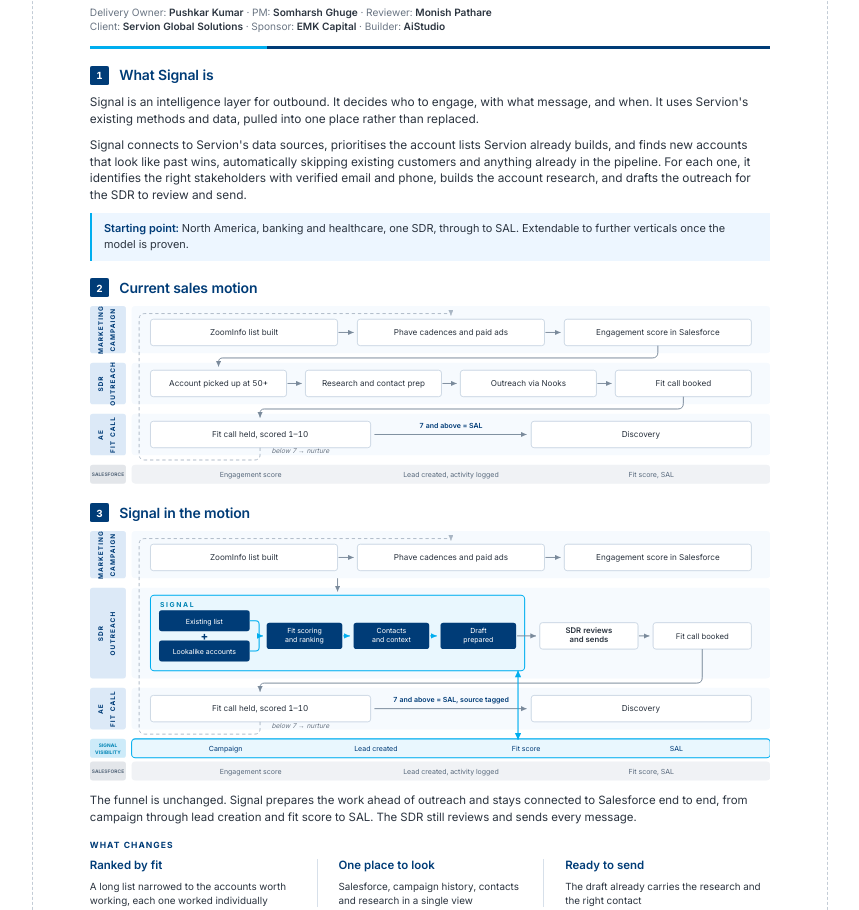
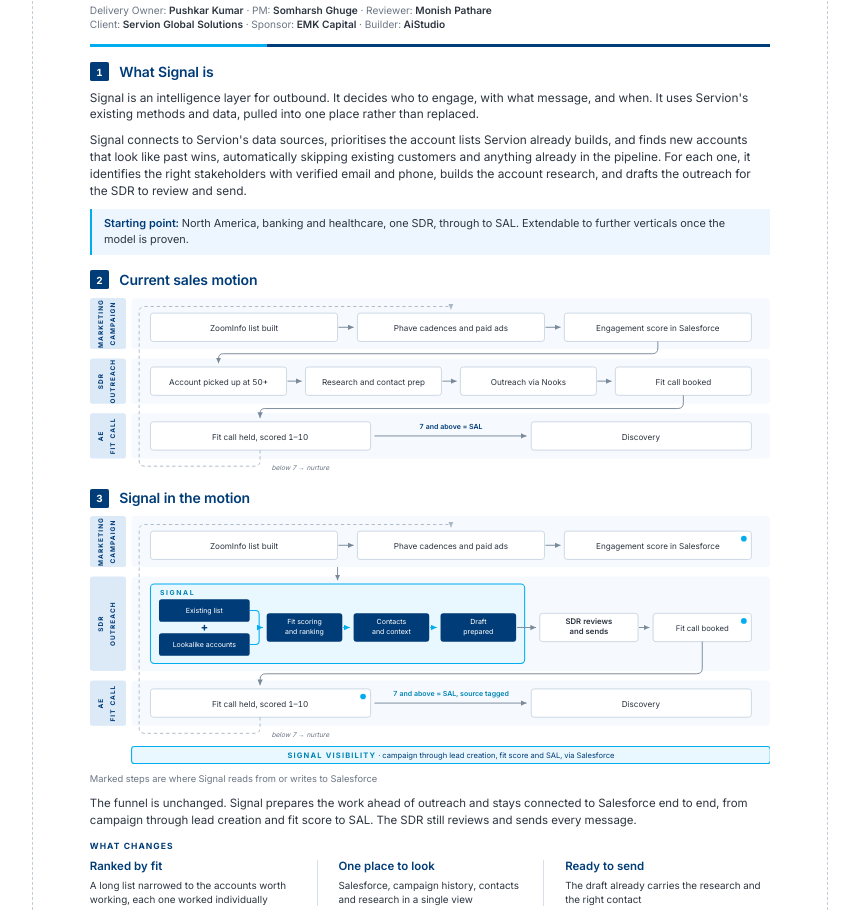
Before and after one commit to pushkar-aistudio/servion-signal, a plain HTML site: page index.html in a window 1280 px wide. Shown: the part 136-1046 px from the top of the page, without its empty margins (210-1069 px from the left). Drawn offline with Linux system fonts and the light colour scheme.

Commit message:
Replace duplicated strips with marked touchpoints and one visibility rail
Co-Authored-By: Claude Opus 5 <noreply@anthropic.com>

```diff
--- a/index.html
+++ b/index.html
@@ -16,7 +16,7 @@ body{font-family:"Inter","Helvetica Neue",Helvetica,Arial,sans-serif;font-size:8
 .foot{margin-top:auto;padding-top:5mm;border-top:0.5pt solid var(--line);font-size:6.6pt;letter-spacing:.03em;color:var(--grey);display:flex;justify-content:space-between;}
 
 /* header */
-.brandbar{display:flex;align-items:center;justify-content:space-between;margin-bottom:3mm;}
+.brandbar{display:flex;align-items:center;justify-content:space-between;margin-bottom:2.5mm;}
 .bl{display:flex;align-items:center;gap:2.4mm;}
 .bl img{height:7mm;width:auto;display:block;}
 .bl .wm{font-size:11.5pt;font-weight:700;letter-spacing:-.025em;color:#141414;}
@@ -28,13 +28,13 @@ h1{font-size:16pt;font-weight:700;letter-spacing:-.018em;color:var(--navy);line-
 .rule::after{content:"";position:absolute;left:0;top:0;height:2pt;width:26%;background:var(--cyan);}
 
 /* sections */
-section{margin-top:4.4mm;}
-h2{font-size:10.5pt;font-weight:600;color:var(--navy);letter-spacing:-.012em;display:flex;align-items:center;gap:2.8mm;margin-bottom:2.2mm;}
+section{margin-top:3.9mm;}
+h2{font-size:10.5pt;font-weight:600;color:var(--navy);letter-spacing:-.012em;display:flex;align-items:center;gap:2.8mm;margin-bottom:2mm;}
 h2 .num{width:5mm;height:5mm;border-radius:1.4pt;background:var(--navy);color:#fff;font-size:7.4pt;font-weight:700;display:flex;align-items:center;justify-content:center;flex:0 0 auto;}
 p{margin-bottom:2.4mm;}
 p:last-child{margin-bottom:0;}
 .lede{font-size:8.9pt;line-height:1.42;}
-.boundary{margin-top:2.1mm;padding:2.1mm 3.2mm;background:var(--wash);border-left:2pt solid var(--cyan);font-size:8.2pt;}
+.boundary{margin-top:1.8mm;padding:1.9mm 3.2mm;background:var(--wash);border-left:2pt solid var(--cyan);font-size:8.2pt;}
 .boundary b{color:var(--navy);font-weight:600;}
 figure{margin:0;}figure svg{display:block;width:100%;height:auto;}
 
@@ -61,14 +61,15 @@ li::before{content:"";position:absolute;left:0;top:1.5mm;width:1.5mm;height:1.5m
 .wide .card-h{background:#E4F4FC;border-bottom-color:#C6E7F6;}
 .wide .card-h .n{background:var(--cyan);}
 .cols{display:grid;grid-template-columns:repeat(3,1fr);gap:6.5mm;}
-.changes{margin-top:3.6mm;}
+.changes{margin-top:3mm;}
 .changes .lbl{margin-bottom:2mm;}
 .ch-cols{display:grid;grid-template-columns:repeat(3,1fr);}
 .ch-cols>div{padding:0 5.5mm;border-left:0.6pt solid var(--line);}
 .ch-cols>div:first-child{padding-left:0;border-left:none;}
 .ch-cols>div:last-child{padding-right:0;}
-.ch-h{font-size:8.6pt;font-weight:600;color:var(--navy);margin-bottom:1.5mm;line-height:1.2;}
+.ch-h{font-size:8.6pt;font-weight:600;color:var(--navy);margin-bottom:1.2mm;line-height:1.2;}
 .ch-p{font-size:7.4pt;color:var(--ink);line-height:1.42;}
+.legend{font-size:7pt;color:var(--grey);margin-top:1.2mm;}
 .viability{margin-top:3.4mm;font-size:7.6pt;color:var(--grey);}
 .viability b{color:var(--navy);font-weight:600;}
 
@@ -139,133 +140,128 @@ td.k{font-weight:600;color:var(--navy);}
     <div class="boundary"><b>Starting point:</b> North America, banking and healthcare, one SDR, through to SAL. Extendable to further verticals once the model is proven.</div>
   </section>
 
-  <section><h2><span class="num">2</span>Current sales motion</h2><figure><svg viewBox="0 0 720 190" xmlns="http://www.w3.org/2000/svg" role="img" aria-label="Current sales motion across marketing campaign, SDR outreach and AE fit call stages, with what Salesforce holds at each stage">
+  <section><h2><span class="num">2</span>Current sales motion</h2><figure><svg viewBox="0 0 720 186" xmlns="http://www.w3.org/2000/svg" role="img" aria-label="Current sales motion across marketing campaign, SDR outreach and AE fit call stages">
         <defs><marker id="m1" markerWidth="7.5" markerHeight="7.5" refX="6" refY="2.8" orient="auto">
             <path d="M0,0 L6,2.8 L0,5.6 z" fill="#7A8A9B"/>
           </marker><marker id="m1d" markerWidth="7.5" markerHeight="7.5" refX="6" refY="2.8" orient="auto">
             <path d="M0,0 L6,2.8 L0,5.6 z" fill="#A9B6C4"/>
           </marker></defs>
         <g font-family="Inter, Helvetica, Arial, sans-serif">
-          <rect x="44" y="0" width="676" height="50" rx="4" fill="#F6FAFE"/><rect x="44" y="60" width="676" height="44" rx="4" fill="#F6FAFE"/><rect x="44" y="114" width="676" height="44" rx="4" fill="#F6FAFE"/>
-          <rect x="44" y="168" width="676" height="20" rx="4" fill="#F0F2F5"/>
+          <rect x="44" y="0" width="676" height="54" rx="4" fill="#F6FAFE"/><rect x="44" y="64" width="676" height="48" rx="4" fill="#F6FAFE"/><rect x="44" y="122" width="676" height="48" rx="4" fill="#F6FAFE"/>
           <g fill="#003C77" font-size="6.8" font-weight="700" letter-spacing="1.15" text-anchor="middle">
-          <rect x="0" y="0" width="38" height="50" rx="3" fill="#DCE9F7"/>
-          <text x="14" y="25" transform="rotate(-90 14 25)">MARKETING</text><text x="26" y="25" transform="rotate(-90 26 25)">CAMPAIGN</text>
-          <rect x="0" y="60" width="38" height="44" rx="3" fill="#DCE9F7"/>
-          <text x="14" y="82" transform="rotate(-90 14 82)">SDR</text><text x="26" y="82" transform="rotate(-90 26 82)">OUTREACH</text>
-          <rect x="0" y="114" width="38" height="44" rx="3" fill="#DCE9F7"/>
-          <text x="14" y="136" transform="rotate(-90 14 136)">AE</text><text x="26" y="136" transform="rotate(-90 26 136)">FIT CALL</text>
+          <rect x="0" y="0" width="38" height="54" rx="3" fill="#DCE9F7"/>
+          <text x="14" y="27" transform="rotate(-90 14 27)">MARKETING</text><text x="26" y="27" transform="rotate(-90 26 27)">CAMPAIGN</text>
+          <rect x="0" y="64" width="38" height="48" rx="3" fill="#DCE9F7"/>
+          <text x="14" y="88" transform="rotate(-90 14 88)">SDR</text><text x="26" y="88" transform="rotate(-90 26 88)">OUTREACH</text>
+          <rect x="0" y="122" width="38" height="48" rx="3" fill="#DCE9F7"/>
+          <text x="14" y="146" transform="rotate(-90 14 146)">AE</text><text x="26" y="146" transform="rotate(-90 26 146)">FIT CALL</text>
           </g>
-          <rect x="0" y="168" width="38" height="20" rx="3" fill="#E3E6EA"/><text x="19" y="180" font-size="5.1" font-weight="700" letter-spacing="0.1" fill="#5A6B7E" text-anchor="middle">SALESFORCE</text>
-          <text x="170" y="180.7" font-size="7.4" fill="#5A6B7E" text-anchor="middle">Engagement score</text><text x="382" y="180.7" font-size="7.4" fill="#5A6B7E" text-anchor="middle">Lead created, activity logged</text><text x="594" y="180.7" font-size="7.4" fill="#5A6B7E" text-anchor="middle">Fit score, SAL</text>
           <g fill="#FFFFFF" stroke="#C6D3E1" stroke-width="0.9">
-            <rect x="64" y="14" width="198" height="28" rx="3"/><rect x="283" y="14" width="198" height="28" rx="3"/><rect x="502" y="14" width="198" height="28" rx="3"/>
-            <rect x="64" y="68" width="144" height="28" rx="3"/><rect x="228" y="68" width="144" height="28" rx="3"/><rect x="392" y="68" width="144" height="28" rx="3"/><rect x="556" y="68" width="144" height="28" rx="3"/>
-            <rect x="64" y="122" width="233" height="28" rx="3"/><rect x="467" y="122" width="233" height="28" rx="3"/>
+            <rect x="64" y="16" width="198" height="30" rx="3"/><rect x="283" y="16" width="198" height="30" rx="3"/><rect x="502" y="16" width="198" height="30" rx="3"/>
+            <rect x="64" y="73" width="144" height="30" rx="3"/><rect x="228" y="73" width="144" height="30" rx="3"/><rect x="392" y="73" width="144" height="30" rx="3"/><rect x="556" y="73" width="144" height="30" rx="3"/>
+            <rect x="64" y="131" width="233" height="30" rx="3"/><rect x="467" y="131" width="233" height="30" rx="3"/>
           </g>
           <g fill="#2C3540" font-size="8.6" text-anchor="middle">
-            <text x="163" y="31">ZoomInfo list built</text><text x="382" y="31">Phave cadences and paid ads</text><text x="601" y="31">Engagement score in Salesforce</text>
-            <text x="136" y="85">Account picked up at 50+</text><text x="300" y="85">Research and contact prep</text><text x="464" y="85">Outreach via Nooks</text><text x="628" y="85">Fit call booked</text>
-            <text x="180" y="139">Fit call held, scored 1&#8211;10</text><text x="583" y="139">Discovery</text>
+            <text x="163" y="35">ZoomInfo list built</text><text x="382" y="35">Phave cadences and paid ads</text><text x="601" y="35">Engagement score in Salesforce</text>
+            <text x="136" y="92">Account picked up at 50+</text><text x="300" y="92">Research and contact prep</text><text x="464" y="92">Outreach via Nooks</text><text x="628" y="92">Fit call booked</text>
+            <text x="180" y="150">Fit call held, scored 1&#8211;10</text><text x="583" y="150">Discovery</text>
           </g>
           <g stroke="#7A8A9B" stroke-width="1" fill="none" marker-end="url(#m1)">
-            <path d="M263,28 L279,28"/><path d="M482,28 L498,28"/>
-            <path d="M209,82 L224,82"/><path d="M373,82 L388,82"/><path d="M537,82 L552,82"/>
-            <path d="M301,136 L462,136"/>
-            <path d="M601,42 L601,49 Q601,55 595,55 L140.5,55 Q136,55 136,59.5 L136,64"/>
-            <path d="M628,96 L628,103 Q628,109 622,109 L184.5,109 Q180,109 180,113.5 L180,118"/>
+            <path d="M263,31 L279,31"/><path d="M482,31 L498,31"/>
+            <path d="M209,88 L224,88"/><path d="M373,88 L388,88"/><path d="M537,88 L552,88"/>
+            <path d="M301,146 L462,146"/>
+            <path d="M601,46 L601,53 Q601,59 595,59 L141,59 Q136,59 136,64 L136,69"/>
+            <path d="M628,103 L628,111 Q628,117 622,117 L185,117 Q180,117 180,122 L180,127"/>
           </g>
-          <text x="382" y="129" font-size="7.4" font-weight="600" fill="#003C77" text-anchor="middle">7 and above = SAL</text>
+          <text x="382" y="139" font-size="7.4" font-weight="600" fill="#003C77" text-anchor="middle">7 and above = SAL</text>
           <g stroke="#A9B6C4" stroke-width="0.95" stroke-dasharray="3.5 3" fill="none" marker-end="url(#m1d)">
-            <path d="M180,150 L180,157 Q180,163 174,163 L58,163 Q52,163 52,157 L52,14 Q52,8 58,8 L381,8 Q382,8 382,9 L382,10"/>
+            <path d="M180,161 L180,172 Q180,178 174,178 L58,178 Q52,178 52,172 L52,15 Q52,9 58,9 L380.5,9 Q382,9 382,10.5 L382,12"/>
           </g>
-          <text x="192" y="156" font-size="7" fill="#6B7684" font-style="italic">below 7 &#8594; nurture</text>
+          <text x="192" y="182" font-size="7" fill="#6B7684" font-style="italic">below 7 &#8594; nurture</text>
         </g>
       </svg></figure></section>
 
-  <section><h2><span class="num">3</span>Signal in the motion</h2><figure><svg viewBox="0 0 720 266" xmlns="http://www.w3.org/2000/svg" role="img" aria-label="Sales motion with Signal preparing work inside the SDR stage, a Signal visibility rail and a Salesforce strip spanning the whole funnel">
+  <section><h2><span class="num">3</span>Signal in the motion</h2><figure><svg viewBox="0 0 720 266" xmlns="http://www.w3.org/2000/svg" role="img" aria-label="Sales motion with Signal in the SDR stage, marked touchpoints where Signal reads from or writes to Salesforce">
         <defs><marker id="m2" markerWidth="7.5" markerHeight="7.5" refX="6" refY="2.8" orient="auto">
             <path d="M0,0 L6,2.8 L0,5.6 z" fill="#7A8A9B"/>
           </marker><marker id="m2c" markerWidth="7.5" markerHeight="7.5" refX="6" refY="2.8" orient="auto">
             <path d="M0,0 L6,2.8 L0,5.6 z" fill="#00AEEF"/>
           </marker><marker id="m2d" markerWidth="7.5" markerHeight="7.5" refX="6" refY="2.8" orient="auto">
             <path d="M0,0 L6,2.8 L0,5.6 z" fill="#A9B6C4"/>
-          </marker>
-          <marker id="m2s" markerWidth="7.5" markerHeight="7.5" refX="0.4" refY="2.8" orient="auto">
-            <path d="M6,0 L0,2.8 L6,5.6 z" fill="#00AEEF"/>
-          </marker>
-        </defs>
+          </marker></defs>
         <g font-family="Inter, Helvetica, Arial, sans-serif">
-          <rect x="44" y="0" width="676" height="50" rx="4" fill="#F6FAFE"/><rect x="44" y="60" width="676" height="96" rx="4" fill="#F6FAFE"/><rect x="44" y="166" width="676" height="44" rx="4" fill="#F6FAFE"/>
-          <rect x="44" y="220" width="676" height="20" rx="4" fill="#E9F7FE" stroke="#00AEEF" stroke-width="1.1"/>
-          <rect x="44" y="244" width="676" height="20" rx="4" fill="#F0F2F5"/>
+          <rect x="44" y="0" width="676" height="54" rx="4" fill="#F6FAFE"/><rect x="44" y="64" width="676" height="100" rx="4" fill="#F6FAFE"/><rect x="44" y="174" width="676" height="48" rx="4" fill="#F6FAFE"/>
           <g fill="#003C77" font-size="6.8" font-weight="700" letter-spacing="1.15" text-anchor="middle">
-          <rect x="0" y="0" width="38" height="50" rx="3" fill="#DCE9F7"/>
-          <text x="14" y="25" transform="rotate(-90 14 25)">MARKETING</text><text x="26" y="25" transform="rotate(-90 26 25)">CAMPAIGN</text>
-          <rect x="0" y="60" width="38" height="96" rx="3" fill="#DCE9F7"/>
-          <text x="14" y="108" transform="rotate(-90 14 108)">SDR</text><text x="26" y="108" transform="rotate(-90 26 108)">OUTREACH</text>
-          <rect x="0" y="166" width="38" height="44" rx="3" fill="#DCE9F7"/>
-          <text x="14" y="188" transform="rotate(-90 14 188)">AE</text><text x="26" y="188" transform="rotate(-90 26 188)">FIT CALL</text>
+          <rect x="0" y="0" width="38" height="54" rx="3" fill="#DCE9F7"/>
+          <text x="14" y="27" transform="rotate(-90 14 27)">MARKETING</text><text x="26" y="27" transform="rotate(-90 26 27)">CAMPAIGN</text>
+          <rect x="0" y="64" width="38" height="100" rx="3" fill="#DCE9F7"/>
+          <text x="14" y="114" transform="rotate(-90 14 114)">SDR</text><text x="26" y="114" transform="rotate(-90 26 114)">OUTREACH</text>
+          <rect x="0" y="174" width="38" height="48" rx="3" fill="#DCE9F7"/>
+          <text x="14" y="198" transform="rotate(-90 14 198)">AE</text><text x="26" y="198" transform="rotate(-90 26 198)">FIT CALL</text>
           </g>
-          <rect x="0" y="220" width="38" height="20" rx="3" fill="#CDEBF9"/><text x="19" y="228.5" font-size="5.1" font-weight="700" letter-spacing="0.1" fill="#0084B4" text-anchor="middle">SIGNAL</text><text x="19" y="235.5" font-size="5.1" font-weight="700" letter-spacing="0.1" fill="#0084B4" text-anchor="middle">VISIBILITY</text>
-          <text x="143.5" y="232.7" font-size="7.4" fill="#003C77" text-anchor="middle">Campaign</text><text x="302.5" y="232.7" font-size="7.4" fill="#003C77" text-anchor="middle">Lead created</text><text x="461.5" y="232.7" font-size="7.4" fill="#003C77" text-anchor="middle">Fit score</text><text x="620.5" y="232.7" font-size="7.4" fill="#003C77" text-anchor="middle">SAL</text>
-          <rect x="0" y="244" width="38" height="20" rx="3" fill="#E3E6EA"/><text x="19" y="256" font-size="5.1" font-weight="700" letter-spacing="0.1" fill="#5A6B7E" text-anchor="middle">SALESFORCE</text>
-          <text x="170" y="256.7" font-size="7.4" fill="#5A6B7E" text-anchor="middle">Engagement score</text><text x="382" y="256.7" font-size="7.4" fill="#5A6B7E" text-anchor="middle">Lead created, activity logged</text><text x="594" y="256.7" font-size="7.4" fill="#5A6B7E" text-anchor="middle">Fit score, SAL</text>
           <g fill="#FFFFFF" stroke="#C6D3E1" stroke-width="0.9">
-            <rect x="64" y="14" width="198" height="28" rx="3"/><rect x="283" y="14" width="198" height="28" rx="3"/><rect x="502" y="14" width="198" height="28" rx="3"/>
+            <rect x="64" y="16" width="198" height="30" rx="3"/><rect x="283" y="16" width="198" height="30" rx="3"/><rect x="502" y="16" width="198" height="30" rx="3"/>
           </g>
           <g fill="#2C3540" font-size="8.6" text-anchor="middle">
-            <text x="163" y="31">ZoomInfo list built</text><text x="382" y="31">Phave cadences and paid ads</text><text x="601" y="31">Engagement score in Salesforce</text>
+            <text x="163" y="35">ZoomInfo list built</text><text x="382" y="35">Phave cadences and paid ads</text><text x="601" y="35">Engagement score in Salesforce</text>
           </g>
 
-          <rect x="64" y="68" width="396" height="80" rx="4" fill="#E9F7FE" stroke="#00AEEF" stroke-width="1.1"/>
-          <text x="74" y="80" font-size="7.2" font-weight="700" letter-spacing="1.7" fill="#0084B4">SIGNAL</text>
+          <rect x="64" y="72" width="396" height="84" rx="4" fill="#E9F7FE" stroke="#00AEEF" stroke-width="1.1"/>
+          <text x="74" y="84" font-size="7.2" font-weight="700" letter-spacing="1.7" fill="#0084B4">SIGNAL</text>
           <g fill="#003C77">
-            <rect x="73" y="84" width="96" height="22" rx="3"/><rect x="73" y="116" width="96" height="22" rx="3"/>
-            <rect x="187" y="97" width="80" height="28" rx="3"/><rect x="279" y="97" width="80" height="28" rx="3"/><rect x="371" y="97" width="80" height="28" rx="3"/>
+            <rect x="73" y="88" width="96" height="24" rx="3"/><rect x="73" y="124" width="96" height="24" rx="3"/>
+            <rect x="187" y="103" width="80" height="30" rx="3"/><rect x="279" y="103" width="80" height="30" rx="3"/><rect x="371" y="103" width="80" height="30" rx="3"/>
           </g>
           <g fill="#FFFFFF" font-size="7.4" text-anchor="middle">
-            <text x="121" y="98">Existing list</text><text x="121" y="130">Lookalike accounts</text>
-            <text x="227" y="107.5">Fit scoring</text><text x="227" y="117">and ranking</text>
-            <text x="319" y="107.5">Contacts</text><text x="319" y="117">and context</text>
-            <text x="411" y="107.5">Draft</text><text x="411" y="117">prepared</text>
+            <text x="121" y="103">Existing list</text><text x="121" y="139">Lookalike accounts</text>
+            <text x="227" y="114.5">Fit scoring</text><text x="227" y="125">and ranking</text>
+            <text x="319" y="114.5">Contacts</text><text x="319" y="125">and context</text>
+            <text x="411" y="114.5">Draft</text><text x="411" y="125">prepared</text>
           </g>
-          <text x="121" y="115" font-size="12" font-weight="700" fill="#003C77" text-anchor="middle">+</text>
-          <path d="M169,95 L175,95 Q179,95 179,99 L179,123 Q179,127 175,127 L169,127" stroke="#00AEEF" stroke-width="1.1" fill="none"/>
+          <text x="121" y="122" font-size="12" font-weight="700" fill="#003C77" text-anchor="middle">+</text>
+          <path d="M169,100 L175,100 Q179,100 179,104 L179,132 Q179,136 175,136 L169,136" stroke="#00AEEF" stroke-width="1.1" fill="none"/>
           <g stroke="#00AEEF" stroke-width="1.1" fill="none" marker-end="url(#m2c)">
-            <path d="M179,111 L183,111"/><path d="M268,111 L275,111"/><path d="M360,111 L367,111"/>
+            <path d="M179,118 L183,118"/><path d="M268,118 L275,118"/><path d="M360,118 L367,118"/>
           </g>
 
           <g fill="#FFFFFF" stroke="#C6D3E1" stroke-width="0.9">
-            <rect x="476" y="97" width="104" height="28" rx="3"/><rect x="596" y="97" width="104" height="28" rx="3"/>
+            <rect x="476" y="103" width="104" height="30" rx="3"/><rect x="596" y="103" width="104" height="30" rx="3"/>
           </g>
           <g fill="#2C3540" font-size="8.2" text-anchor="middle">
-            <text x="528" y="107.5" font-weight="600">SDR reviews</text><text x="528" y="117" font-weight="600">and sends</text>
-            <text x="648" y="114.5">Fit call booked</text>
+            <text x="528" y="114.5" font-weight="600">SDR reviews</text><text x="528" y="125" font-weight="600">and sends</text>
+            <text x="648" y="122">Fit call booked</text>
           </g>
 
           <g fill="#FFFFFF" stroke="#C6D3E1" stroke-width="0.9">
-            <rect x="64" y="174" width="233" height="28" rx="3"/><rect x="467" y="174" width="233" height="28" rx="3"/>
+            <rect x="64" y="183" width="233" height="30" rx="3"/><rect x="467" y="183" width="233" height="30" rx="3"/>
           </g>
           <g fill="#2C3540" font-size="8.6" text-anchor="middle">
-            <text x="180" y="191">Fit call held, scored 1&#8211;10</text><text x="583" y="191">Discovery</text>
+            <text x="180" y="202">Fit call held, scored 1&#8211;10</text><text x="583" y="202">Discovery</text>
           </g>
 
           <g stroke="#7A8A9B" stroke-width="1" fill="none" marker-end="url(#m2)">
-            <path d="M263,28 L279,28"/><path d="M482,28 L498,28"/>
-            <path d="M452,111 L472,111"/><path d="M581,111 L592,111"/>
-            <path d="M301,188 L462,188"/>
-            <path d="M262,50 L262,64"/>
-            <path d="M648,125 L648,155 Q648,161 642,161 L184.5,161 Q180,161 180,165.5 L180,170"/>
+            <path d="M263,31 L279,31"/><path d="M482,31 L498,31"/>
+            <path d="M452,118 L472,118"/><path d="M581,118 L592,118"/>
+            <path d="M301,198 L462,198"/>
+            <path d="M262,54 L262,68"/>
+            <path d="M648,133 L648,161 Q648,167 642,167 L186,167 Q180,167 180,173 L180,179"/>
           </g>
-          <path d="M453,148 L453,221" stroke="#00AEEF" stroke-width="1.2" fill="none" marker-end="url(#m2c)" marker-start="url(#m2s)"/>
-          <text x="382" y="181" font-size="7.4" font-weight="600" fill="#003C77" text-anchor="middle">7 and above = SAL, source tagged</text>
+          <text x="382" y="191" font-size="7.4" font-weight="600" fill="#0084B4" text-anchor="middle">7 and above = SAL, source tagged</text>
+          <g fill="#00AEEF">
+            <circle cx="692" cy="24" r="3"/>
+            <circle cx="692" cy="111" r="3"/>
+            <circle cx="289" cy="191" r="3"/>
+          </g>
           <g stroke="#A9B6C4" stroke-width="0.95" stroke-dasharray="3.5 3" fill="none" marker-end="url(#m2d)">
-            <path d="M180,202 L180,209 Q180,215 174,215 L58,215 Q52,215 52,209 L52,14 Q52,8 58,8 L381,8 Q382,8 382,9 L382,10"/>
+            <path d="M180,213 L180,224 Q180,230 174,230 L58,230 Q52,230 52,224 L52,15 Q52,9 58,9 L380.5,9 Q382,9 382,10.5 L382,12"/>
           </g>
-          <text x="192" y="208" font-size="7" fill="#6B7684" font-style="italic">below 7 &#8594; nurture</text>
+          <text x="192" y="234" font-size="7" fill="#6B7684" font-style="italic">below 7 &#8594; nurture</text>
+
+          <rect x="44" y="244" width="676" height="18" rx="3" fill="#E9F7FE" stroke="#00AEEF" stroke-width="1.1"/>
+          <text x="382" y="256.5" font-size="8" text-anchor="middle"><tspan font-weight="700" letter-spacing="1.2" fill="#0084B4">SIGNAL VISIBILITY</tspan><tspan fill="#003C77" letter-spacing="0"> &#183; campaign through lead creation, fit score and SAL, via Salesforce</tspan></text>
         </g>
       </svg></figure>
+    <p class="legend">Marked steps are where Signal reads from or writes to Salesforce</p>
     <p style="margin-top:2.6mm">The funnel is unchanged. Signal prepares the work ahead of outreach and stays connected to Salesforce end to end, from campaign through lead creation and fit score to SAL. The SDR still reviews and sends every message.</p>
     <div class="changes">
       <div class="lbl">What changes</div>
```
